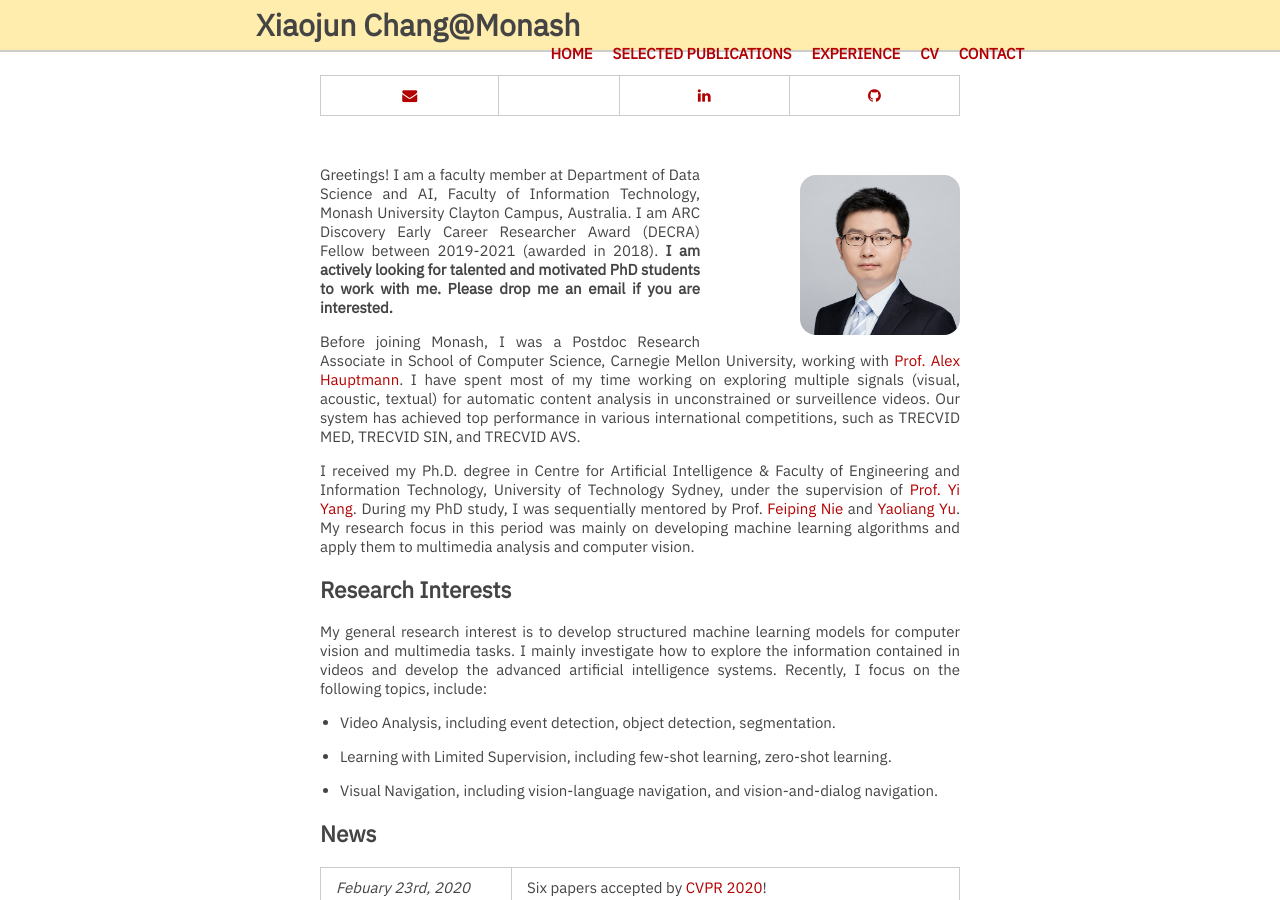
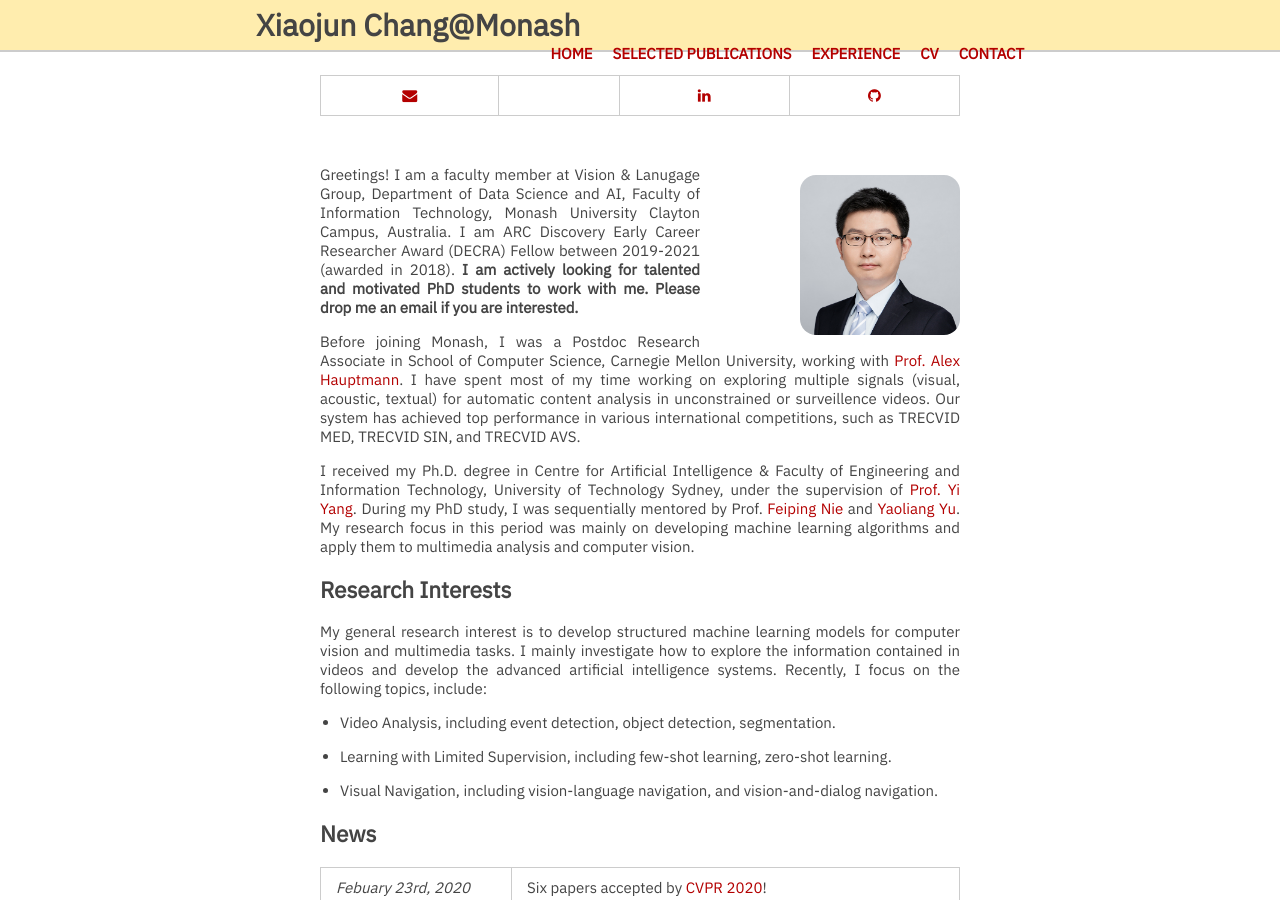
Before and after one commit to zhihuilics/xiaojun-chang.github.io, a Jekyll site: the page built from _pages/index.md, in a window 1280 px wide and 900 px high. Built offline with Jekyll 4.4.1, drawn with Linux system fonts in a browser that asks for light colours; nearby versions of some CDN libraries; a style sheet for code colours, icons or effects is not loaded.

Commit message:
Update index.md

```diff
--- a/_pages/index.md
+++ b/_pages/index.md
@@ -11,7 +11,7 @@ permalink: /
 
 <img class="profile-picture" src="{{site.url}}{{site.baseurl}}/images/profile-picture/profile_picture.jpg" />
 
-Greetings! I am a faculty member at Department of Data Science and AI, Faculty of Information Technology, Monash University Clayton Campus, Australia. I am ARC Discovery Early Career Researcher Award (DECRA) Fellow between 2019-2021 (awarded in 2018). <b>I am actively looking for talented and motivated PhD students to work with me. Please drop me an email if you are interested.</b>
+Greetings! I am a faculty member at Vision & Lanugage Group, Department of Data Science and AI, Faculty of Information Technology, Monash University Clayton Campus, Australia. I am ARC Discovery Early Career Researcher Award (DECRA) Fellow between 2019-2021 (awarded in 2018). <b>I am actively looking for talented and motivated PhD students to work with me. Please drop me an email if you are interested.</b>
 
 Before joining Monash, I was a Postdoc Research Associate in School of Computer Science, Carnegie Mellon University, working with [Prof. Alex Hauptmann](http://www.cs.cmu.edu/~alex/){:target="_blank"}. I have spent most of my time working on exploring multiple signals (visual, acoustic, textual) for automatic content analysis in unconstrained or surveillence videos. Our system has achieved top performance in various international competitions, such as TRECVID MED, TRECVID SIN, and TRECVID AVS.
 
```
